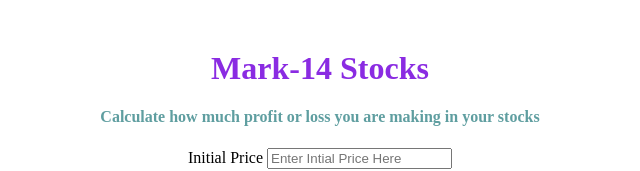
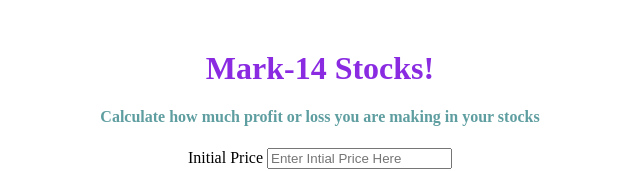
Before and after one commit to Rakesh-code65/MARK-11, a plain HTML site: page index.html in a window 1280 px wide. Shown: the top 171 px of the page, without its empty margins (320-960 px from the left). Drawn offline with Linux system fonts and the light colour scheme.

Commit message:
Update index.html

```diff
--- a/index.html
+++ b/index.html
@@ -8,7 +8,7 @@
     <title>Mark-14- Stocks </title>
 </head>
 <body>
-    <h1>Mark-14 Stocks</h1>
+    <h1>Mark-14 Stocks!</h1>
     <h4>Calculate how much profit or loss you are making in your stocks</h4>
     <main>
         <label for="initial-price">Initial Price
```
